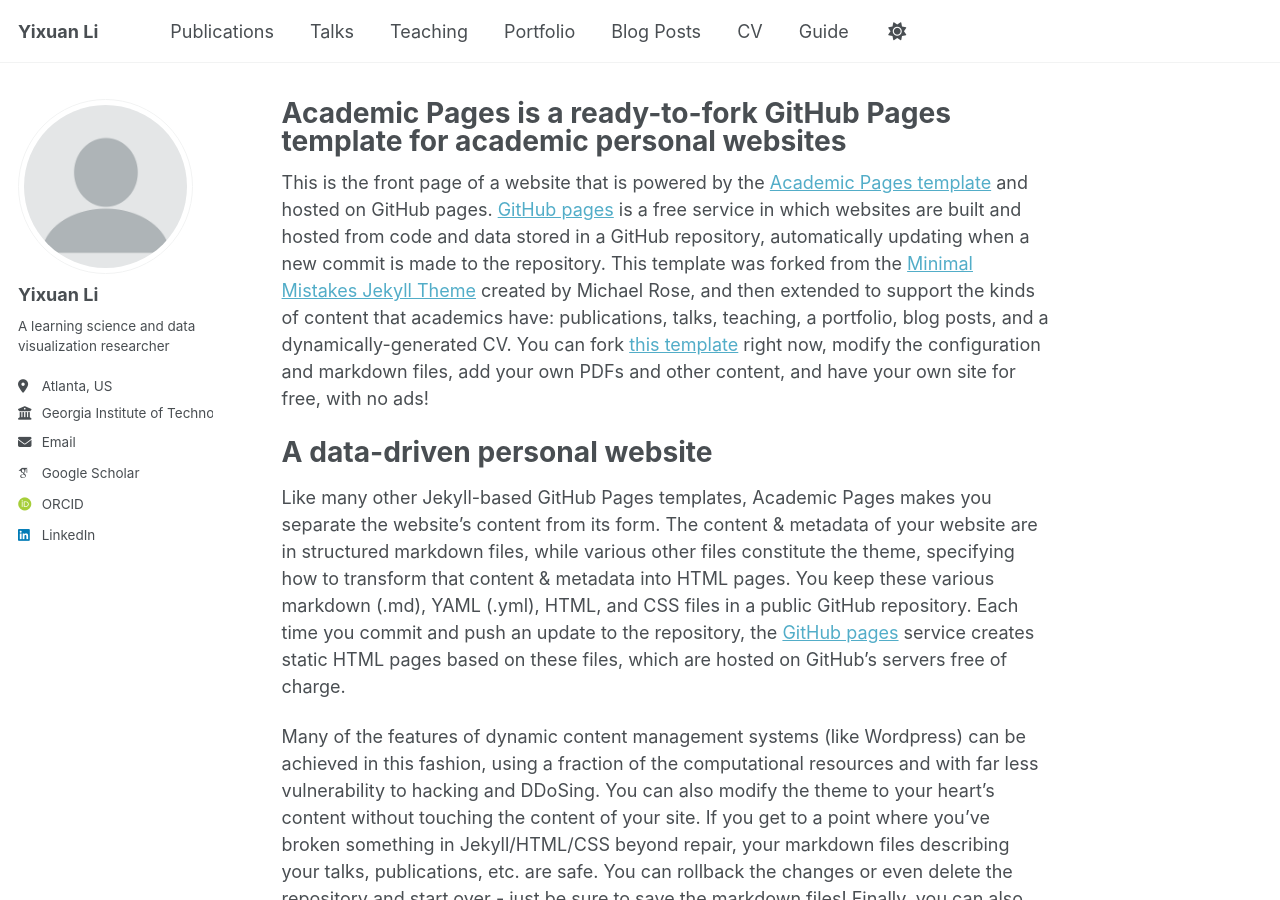
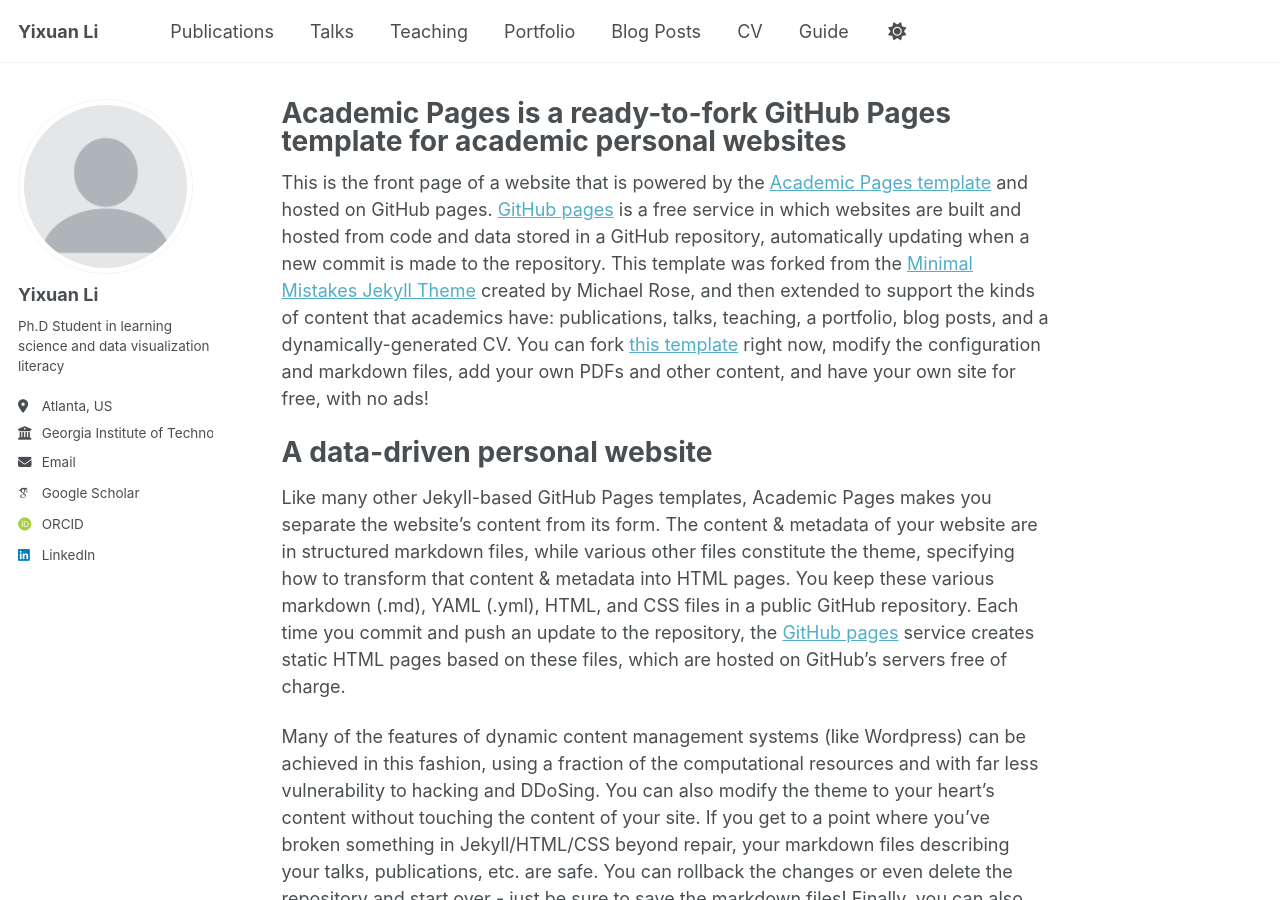
Before and after one commit to tiffanylyx/tiffanylyx.github.io, a Jekyll site: the page built from _pages/about.md, in a window 1280 px wide and 900 px high. Built offline with Jekyll 4.4.1, drawn with Linux system fonts in a browser that asks for light colours; some web fonts are replaced.

Commit message:
Update _config.yml

```diff
--- a/_config.yml
+++ b/_config.yml
@@ -25,7 +25,7 @@ author:
   avatar           : "profile.png"
   name             : "Yixuan Li"
   pronouns         : # example: "she/her"
-  bio              : "A learning science and data visualization researcher"
+  bio              : "Ph.D Student in learning science and data visualization literacy"
   location         : "Atlanta, US"
   employer         : "Georgia Institute of Technology"
   uri              : # URL
@@ -60,7 +60,7 @@ author:
   keybase          : # Username
   instagram        : # Username
   lastfm           : # Username
-  linkedin         : "Yixuan Li"
+  linkedin         : "https://www.linkedin.com/in/yixuanli0822/"
   mastodon         : # URL
   medium           : # URL
   pinterest        : # Username
```
